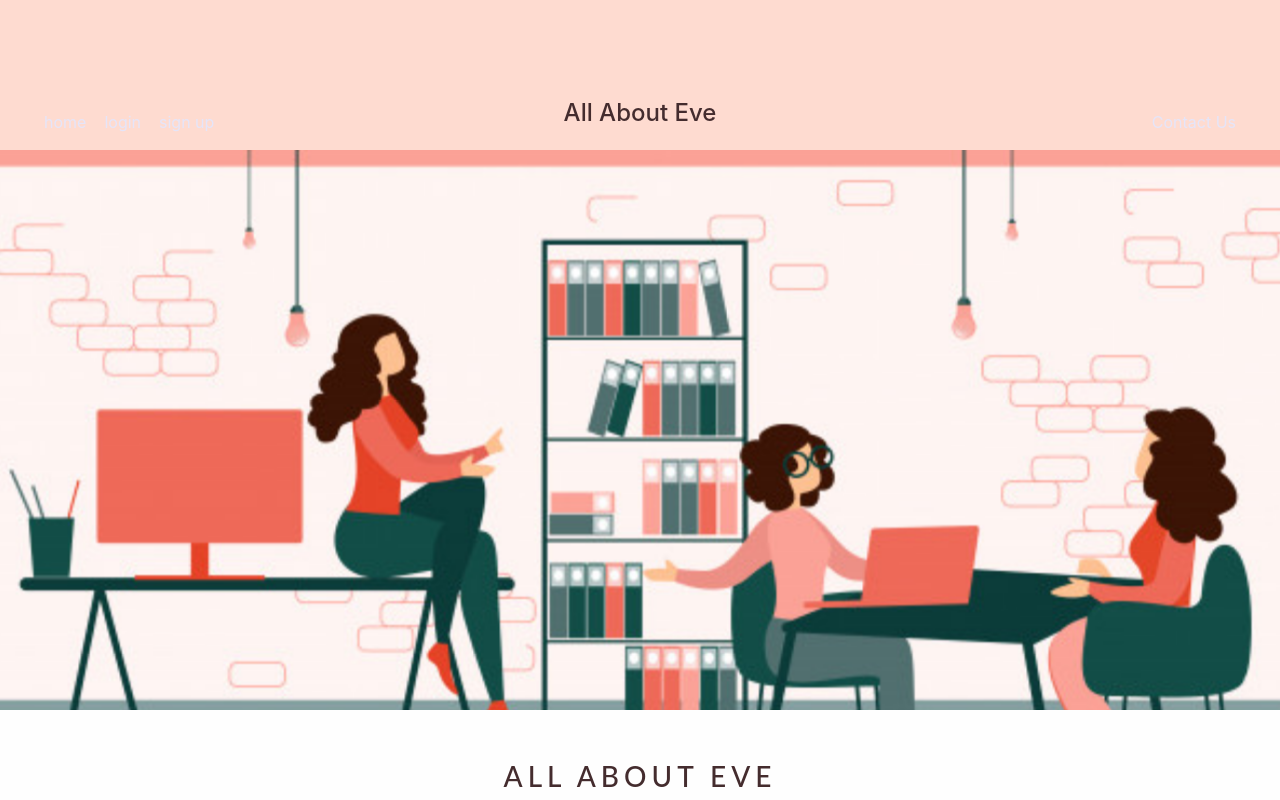
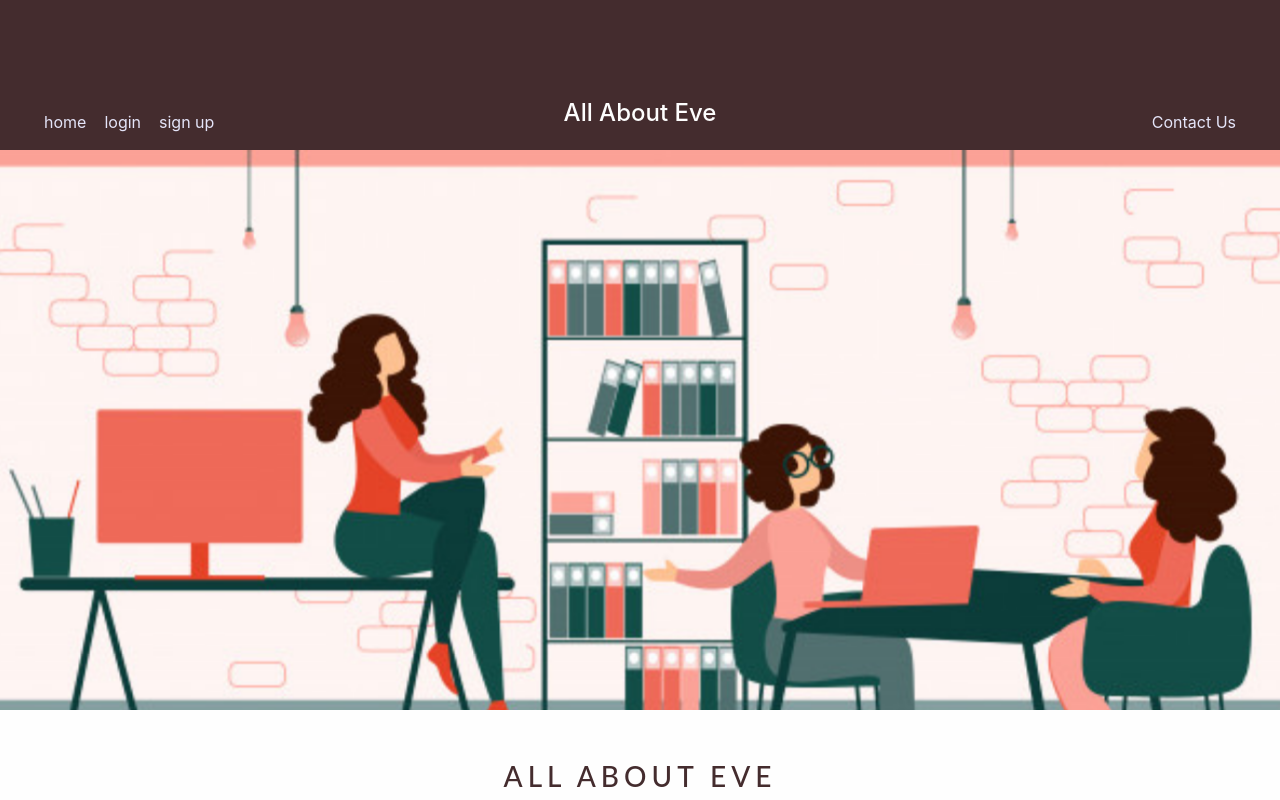
Before and after one commit to all-about-eve-team/all-about-eve, a React (Create React App) app in the folder client/: page / in a window 1280 px wide. Shown: the top 800 px of the page. Built offline with nearby package versions, Linux system fonts and the light colour scheme.

Commit message:
colors are changed

```diff
--- a/client/src/App.css
+++ b/client/src/App.css
@@ -8,10 +8,10 @@
 }
 
 .App-header {
-  background-color: #FEDBD0;
+  background-color:  #442C2E;
   height: 150px;
   padding: 20px;
-  color: #442C2E;
+  color: #FEFEFE;
 }
 
 .App-title {
@@ -25,6 +25,7 @@
 .navbar {
 
   margin-top: auto;
+  /* color:#442C2E; */
 
 
 }
```
